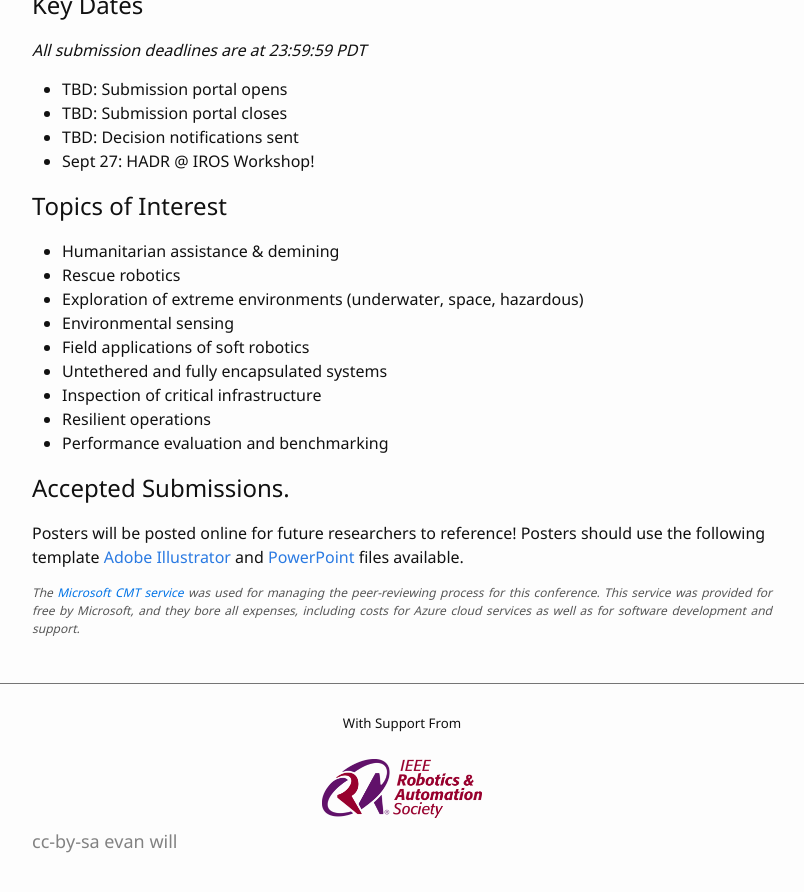
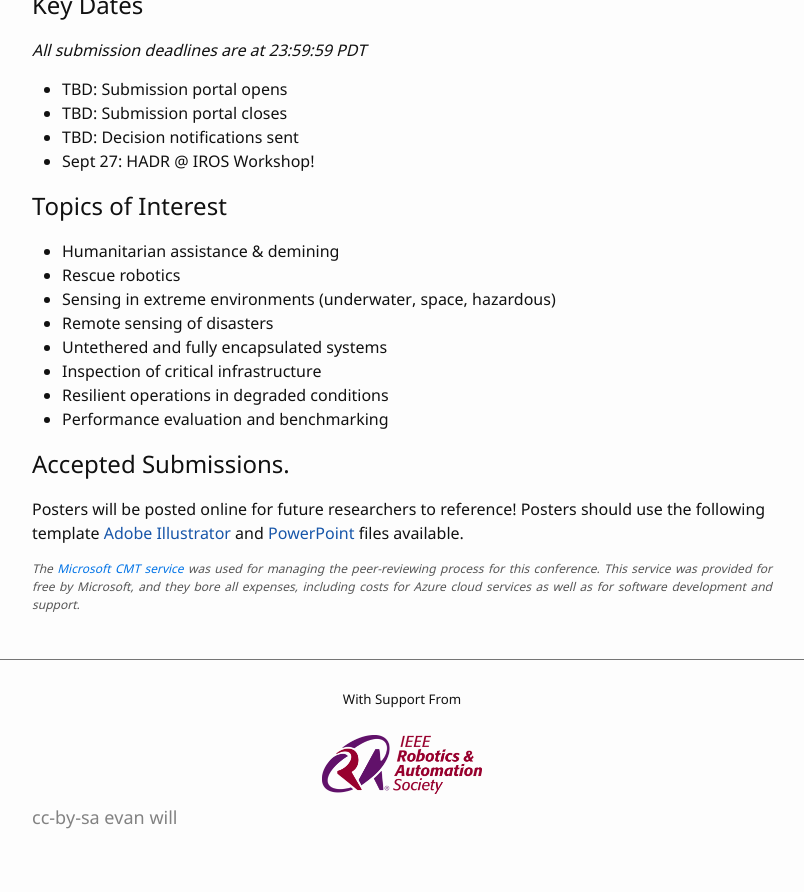
Before and after one commit to hadr-robotics/iros2026, a Jekyll site: the page built from 2-contributing.md, in a window 1280 px wide and 900 px high, scrolled down 873 px. Shown: the top 892 px of the window, without its empty margins (238-1042 px from the left). Built offline with Jekyll 4.4.1, drawn with Linux system fonts in a browser that asks for light colours.

Commit message:
further updates

```diff
--- a/2-contributing.md
+++ b/2-contributing.md
@@ -58,17 +58,17 @@ We are pleased to offer two different ways for participants to present their wor
 ## Topics of Interest
 - Humanitarian assistance & demining
 - Rescue robotics
-- Exploration of extreme environments (underwater, space, hazardous)
-- Environmental sensing
-- Field applications of soft robotics
+- Sensing in extreme environments (underwater, space, hazardous)
+- Remote sensing of disasters
 - Untethered and fully encapsulated systems
 - Inspection of critical infrastructure
-- Resilient operations
+- Resilient operations in degraded conditions
 - Performance evaluation and benchmarking
+
 
 ## Accepted Submissions.
 
-Posters will be posted online for future researchers to reference! Posters should use the following template [Adobe Illustrator](https://drive.google.com/file/d/11GiLXmSUbyQJZmtaic-X38Gtbfe8aT4r/view?usp=sharing) and [PowerPoint](https://docs.google.com/presentation/d/16zIEQakUeFcQu-LW7_O3i4SD3WojrLgp/edit?usp=sharing&ouid=106091177615694516459&rtpof=true&sd=true) files available.
+Posters will be posted online for future researchers to reference! Posters should use the following template [Adobe Illustrator]() and [PowerPoint]() files available.
 
 <p class="footnote">
   <i>The <a href="https://cmt3.research.microsoft.com">Microsoft CMT service</a> was used for managing the peer-reviewing process for this conference. This service was provided for free by Microsoft, and they bore all expenses, including costs for Azure cloud services as well as for software development and support.</i>
```
Also changed, not shown: 1-speakers.md (+1 -0 lines), favicon.ico, images/HADR_IROS.png, images/HADR_logo.png (added), images/radmila.png (added), images/radmila_round.png (added).
